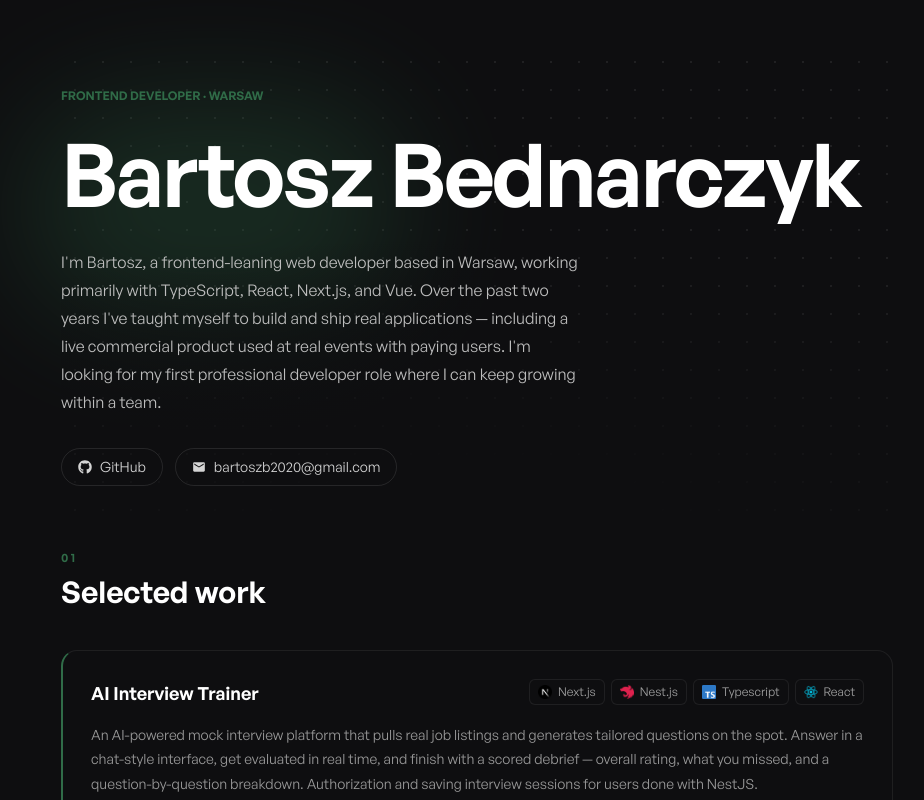
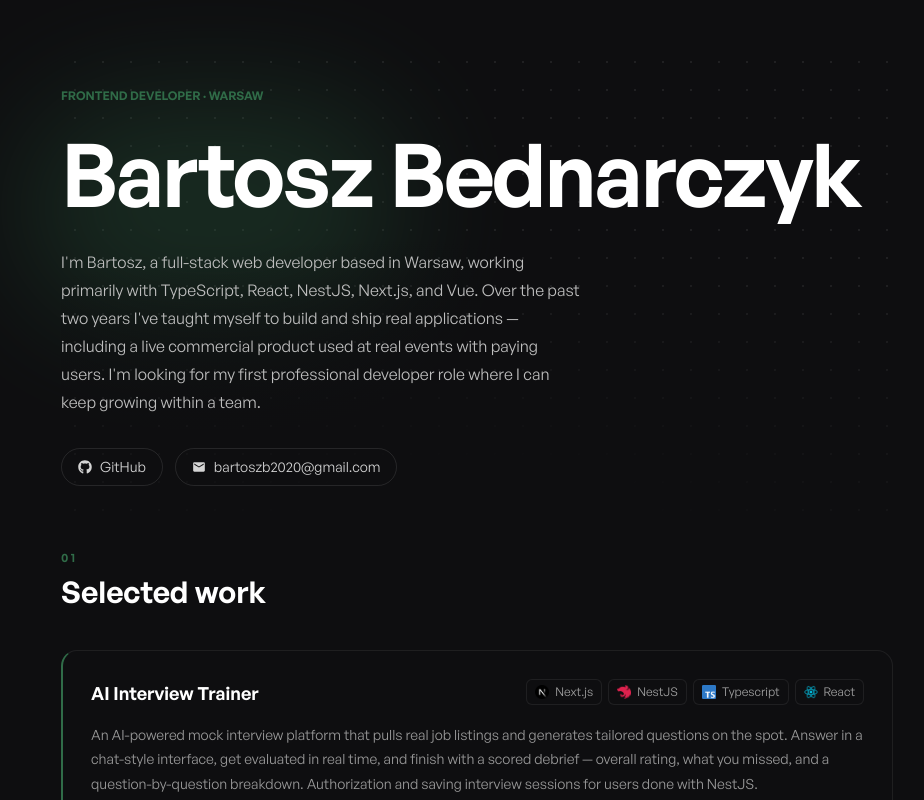
Before and after one commit to bartoszb0/portfolio, a React (Vite) app: page / in a window 1280 px wide. Shown: the top 800 px of the page, without its empty margins (163-1087 px from the left). Built offline with nearby package versions, Linux system fonts and the light colour scheme; the HTML template or start-up script is replaced by a standard one.

Commit message:
minor polishes

```diff
--- a/src/components/AboutMe.tsx
+++ b/src/components/AboutMe.tsx
@@ -30,10 +30,10 @@ export default function AboutMe() {
           className="fade-up-2 text-base leading-[1.75] mb-8 max-w-[520px]"
           style={{ color: "#bebebe" }}
         >
-          I'm Bartosz, a frontend-leaning web developer based in Warsaw, working
-          primarily with TypeScript, React, Next.js, and Vue. Over the past two
-          years I've taught myself to build and ship real applications —
-          including a live commercial product used at real events with paying
+          I'm Bartosz, a full-stack web developer based in Warsaw, working
+          primarily with TypeScript, React, NestJS, Next.js, and Vue. Over the
+          past two years I've taught myself to build and ship real applications
+          — including a live commercial product used at real events with paying
           users. I'm looking for my first professional developer role where I
           can keep growing within a team.
         </p>
--- a/src/components/SelectedProject.tsx
+++ b/src/components/SelectedProject.tsx
@@ -40,7 +40,7 @@ export default function SelectedProject({
     "Next.js": nextImg,
     Supabase: supabaseImg,
     Vue: vueImg,
-    "Nest.js": nestImg,
+    NestJS: nestImg,
   };
 
   return (
--- a/src/components/SelectedWork.tsx
+++ b/src/components/SelectedWork.tsx
@@ -15,7 +15,7 @@ export default function SelectedWork() {
           description="An AI-powered mock interview platform that pulls real job listings and generates tailored questions on the spot. Answer in a chat-style interface, get evaluated in real time, and finish with a scored debrief — overall rating, what you missed, and a question-by-question breakdown. Authorization and saving interview sessions for users done with NestJS."
           github="https://github.com/bartoszb0/ai-interview"
           demo="https://ai-interview-trainer-five.vercel.app/"
-          technologies={["Next.js", "Nest.js", "Typescript", "React"]}
+          technologies={["Next.js", "NestJS", "Typescript", "React"]}
         />
         <SelectedProject
           title="ePhotobooth (Album Chwil)"
```
